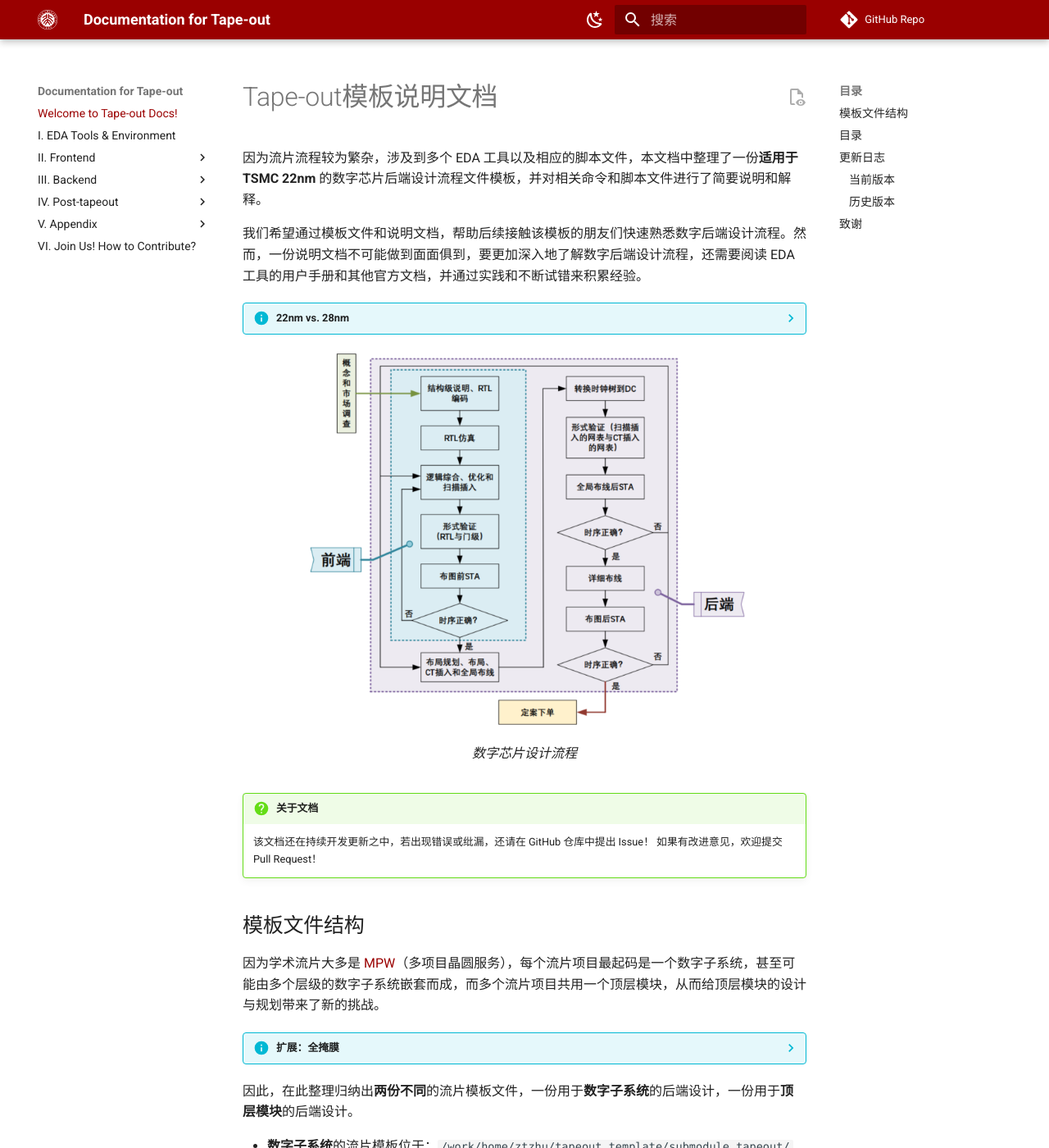
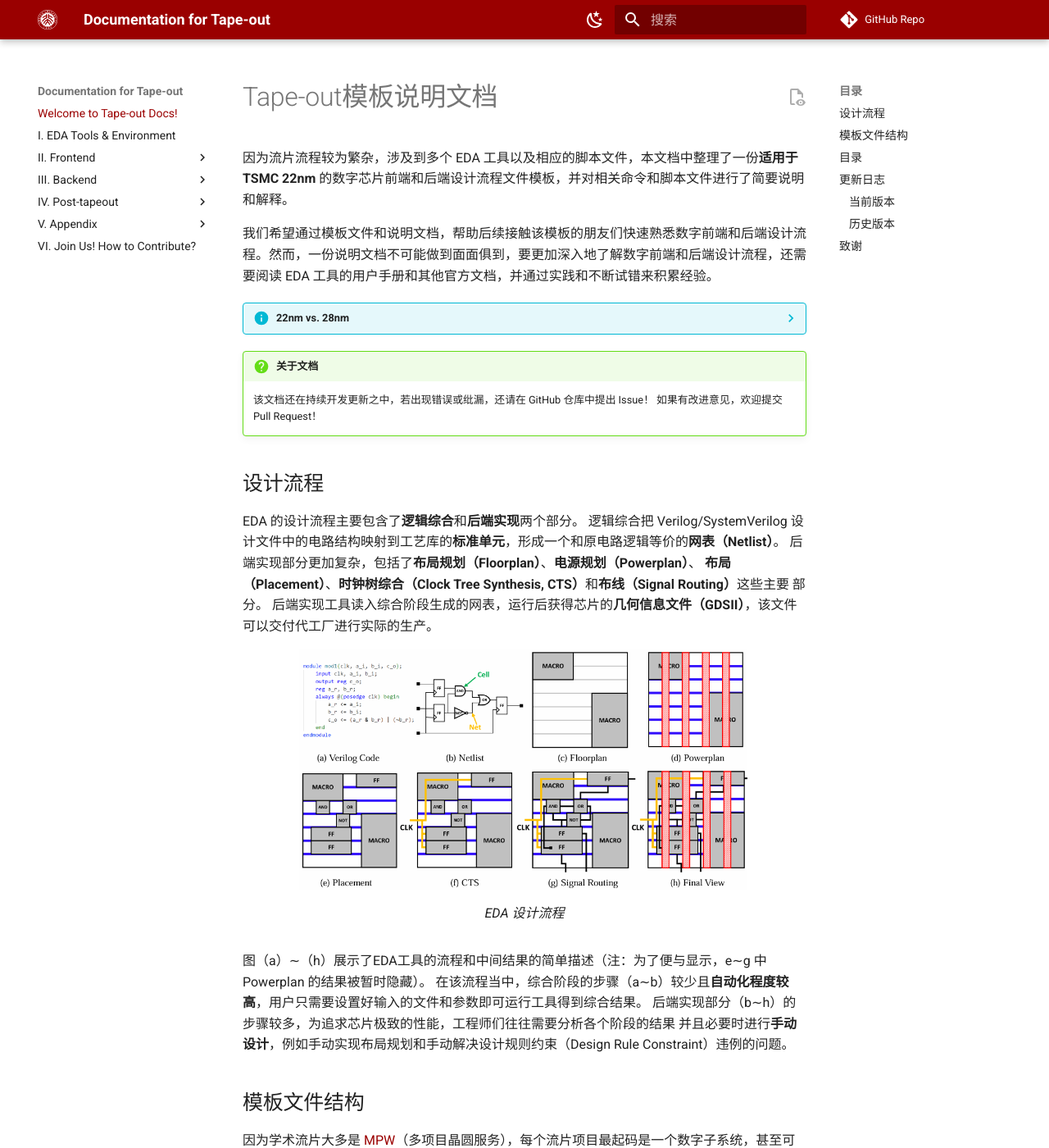
Before and after one commit to pku-pacific-lab-team/Tape-out_template_doc, an MkDocs documentation site: the page built from docs/index.md, in a window 1280 px wide and 1400 px high. Shown: the whole window at 82% size. Built offline with MkDocs 1.6.1 and Material for MkDocs 9.7.7, drawn with Linux system fonts in a browser that asks for light colours; some web fonts are replaced; formulas are drawn with MathJax 3; comment, search, counter and statistics services are not loaded; some of the changed text lies outside the part shown.

Commit message:
Update Home Page: Design Flow Description

```diff
--- a/docs/index.md
+++ b/docs/index.md
@@ -1,21 +1,42 @@
 # Tape-out模板说明文档
 
-因为流片流程较为繁杂，涉及到多个 EDA 工具以及相应的脚本文件，本文档中整理了一份**适用于 TSMC 22nm** 的数字芯片后端设计流程文件模板，并对相关命令和脚本文件进行了简要说明和解释。
+因为流片流程较为繁杂，涉及到多个 EDA 工具以及相应的脚本文件，本文档中整理了一份**适用于 TSMC 22nm** 的数字芯片前端和后端设计流程文件模板，并对相关命令和脚本文件进行了简要说明和解释。
 
-我们希望通过模板文件和说明文档，帮助后续接触该模板的朋友们快速熟悉数字后端设计流程。然而，一份说明文档不可能做到面面俱到，要更加深入地了解数字后端设计流程，还需要阅读 EDA 工具的用户手册和其他官方文档，并通过实践和不断试错来积累经验。
+我们希望通过模板文件和说明文档，帮助后续接触该模板的朋友们快速熟悉数字前端和后端设计流程。然而，一份说明文档不可能做到面面俱到，要更加深入地了解数字前端和后端设计流程，还需要阅读 EDA 工具的用户手册和其他官方文档，并通过实践和不断试错来积累经验。
 
 ??? info "22nm vs. 28nm"
-    28nm和22nm属于同一个工艺节点，这意味着二者的区别**仅限于尺寸**，其他的例如 DRC、LVS 规则**完全相同**。EDA 工具中，无论是22nm还是28nm工艺，其坐标或者其他尺寸均为28nm下的尺寸。22nm工艺只会在流片的时候进行尺寸缩放（x0.855）。
+    28nm和22nm属于同一个工艺节点，这意味着二者的区别**仅限于尺寸**，其他的例如 DRC、LVS 规则**完全相同**。EDA 工具中，无论是22nm还是28nm工艺，其坐标或者其他尺寸均为28nm下的尺寸。22nm工艺只会在流片的时候进行尺寸缩放（$\times0.855$）。
 
 
-<figure>
+<!-- <figure>
   <img src="./figs/digital_design_flow.png" width=80%>
   <figcaption>数字芯片设计流程</figcaption>
-</figure>
+</figure> -->
 
 !!! question "关于文档"
     该文档还在持续开发更新之中，若出现错误或纰漏，还请在 GitHub 仓库中提出 Issue！
     如果有改进意见，欢迎提交 Pull Request！
+
+## 设计流程
+
+EDA 的设计流程主要包含了**逻辑综合**和**后端实现**两个部分。
+逻辑综合把 Verilog/SystemVerilog 设计文件中的电路结构映射到工艺库的**标准单元**，形成一个和原电路逻辑等价的**网表（Netlist）**。
+后端实现部分更加复杂，包括了**布局规划（Floorplan）**、**电源规划（Powerplan）**、
+**布局（Placement）**、**时钟树综合（Clock Tree Synthesis, CTS）**和**布线（Signal Routing）**这些主要
+部分。
+后端实现工具读入综合阶段生成的网表，运行后获得芯片的**几何信息文件（GDSII）**，该文件可以交付代工厂进行实际的生产。
+
+
+<figure>
+  <img src="./figs/design_flow.png" width=80%>
+  <figcaption>EDA 设计流程</figcaption>
+</figure>
+
+图（a）∼（h）展示了EDA工具的流程和中间结果的简单描述（注：为了便与显示，e∼g
+中Powerplan 的结果被暂时隐藏）。
+在该流程当中，综合阶段的步骤（a∼b）较少且**自动化程度较高**，用户只需要设置好输入的文件和参数即可运行工具得到综合结果。
+后端实现部分（b∼h）的步骤较多，为追求芯片极致的性能，工程师们往往需要分析各个阶段的结果
+并且必要时进行**手动设计**，例如手动实现布局规划和手动解决设计规则约束（Design Rule Constraint）违例的问题。
 
 ## 模板文件结构
 
@@ -26,8 +47,14 @@
 
 因此，在此整理归纳出**两份不同**的流片模板文件，一份用于**数字子系统**的后端设计，一份用于**顶层模块**的后端设计。
 
-* **数字子系统**的流片模板位于：`/work/home/ztzhu/tapeout_template/submodule_tapeout/`
+* **经典的数字子系统**的流片模板位于：`/work/home/ztzhu/tapeout_template/submodule_tapeout/`
+* **重构的数字子系统**的流片模板位于：`work/home/limingxuan/common/CIM_BIST/`
 * **顶层模块**的流片模板位于：`/work/home/ztzhu/tapeout_template/top_io_tapeout/`
+
+!!! question "关于模板"
+    目前正在进行脚本和文件夹结构的重构，因此有两个版本的流片模板。
+    重构版的流片模板将会更加简洁，路径更加清晰，但是处于开发之中，文件夹结构可能会持续发生改动！
+    经典版的流片模板文件夹结构已经稳定，不会再更新。
 
 在该文档后续章节中，将会先介绍**数字子系统**的流片模板，这是任何流片项目后端设计的基础，再介绍**顶层模块**的流片模板。
 最后介绍流片之后的**封装测试**。
```
Also changed, not shown: docs/figs/design_flow.png (added).
